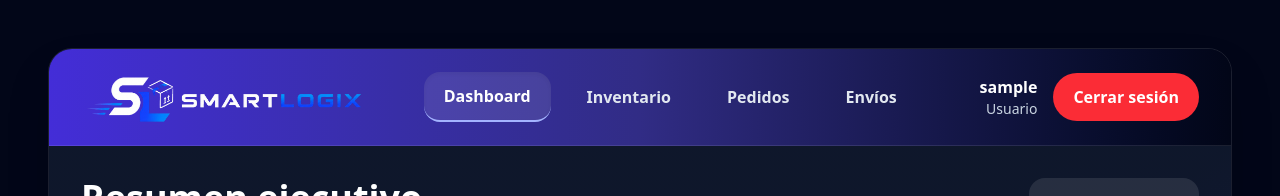
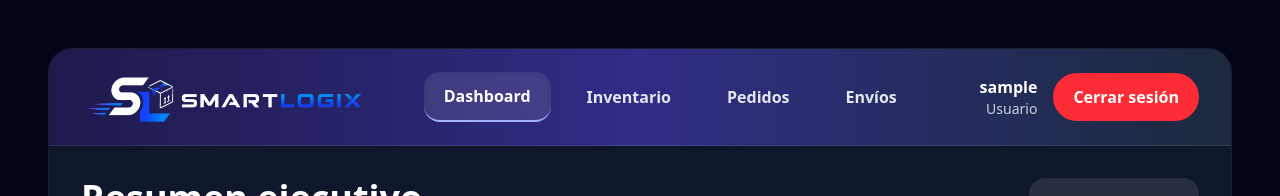
Before and after one commit to Alexis5729/smartlogix-front, a React (Vite) app: page /dashboard in a window 1280 px wide. Shown: the top 196 px of the page. Built offline with nearby package versions, Linux system fonts and the light colour scheme; no server answers; sample sign-in values are in the browser's storage.

Commit message:
colores navbar

```diff
--- a/src/components/Navbar.jsx
+++ b/src/components/Navbar.jsx
@@ -52,7 +52,7 @@ function Navbar({
   }
 
   return (
-    <header className="overflow-hidden bg-gradient-to-r from-indigo-700 via-indigo-900 to-slate-950 border-b border-white/10">
+    <header className="overflow-hidden bg-gradient-to-r from-indigo-950 via-indigo-900 to-slate-800 border-b border-white/10">
       <div className="flex items-center justify-between px-8 py-5">
         <div className="flex items-center gap-3 min-w-[280px] h-14 overflow-hidden">
           <img
```
